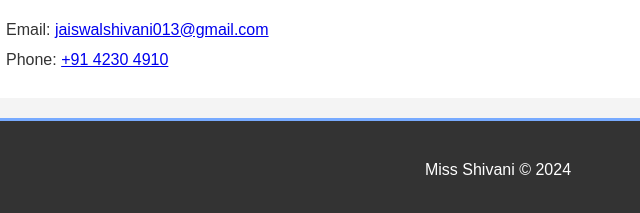
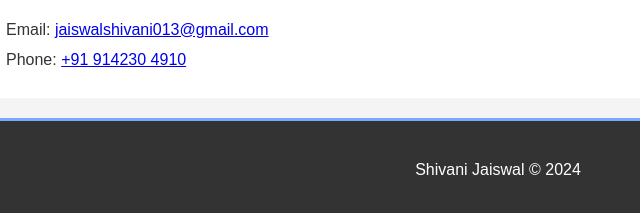
Before and after one commit to shivani1234567/Personal-Webpage, a plain HTML site: page index.html in a window 1280 px wide. Shown: the part 1173-1386 px from the top of the page, 142-782 px from the left. Drawn offline with Linux system fonts and the light colour scheme.

Commit message:
index.html

```diff
--- a/index.html
+++ b/index.html
@@ -3,7 +3,7 @@
 <head>
     <meta charset="UTF-8">
     <meta name="viewport" content="width=device-width, initial-scale=1.0">
-    <title>Miss Shivani - Personal Webpage</title>
+    <title>Shivani Jaiswal - Personal Webpage</title>
     <style>
         body {
             font-family: 'Arial', sans-serif;
@@ -80,7 +80,7 @@
     <header>
         <div class="container">
             <div id="branding">
-                <h1>Miss Shivani</h1>
+                <h1>Shivani Jaiswal</h1>
             </div>
             <nav>
                 <ul>
@@ -127,13 +127,13 @@
             <h2>Contact</h2>
             <div class="contact-info">
                 <p>Email: <a href="mailto:jaiswalshivani013@gmail.com">jaiswalshivani013@gmail.com</a></p>
-                <p>Phone: <a href="tel:+9142304910">+91 4230 4910</a></p>
+                <p>Phone: <a href="tel:+9142304910">+91 914230 4910</a></p>
             </div>
         </section>
     </div>
 
     <footer>
-        <p>Miss Shivani &copy; 2024</p>
+        <p>Shivani Jaiswal &copy; 2024</p>
     </footer>
 </body>
 </html>
```
